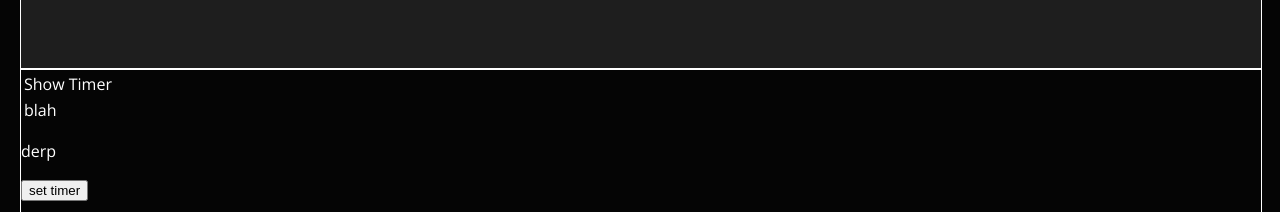
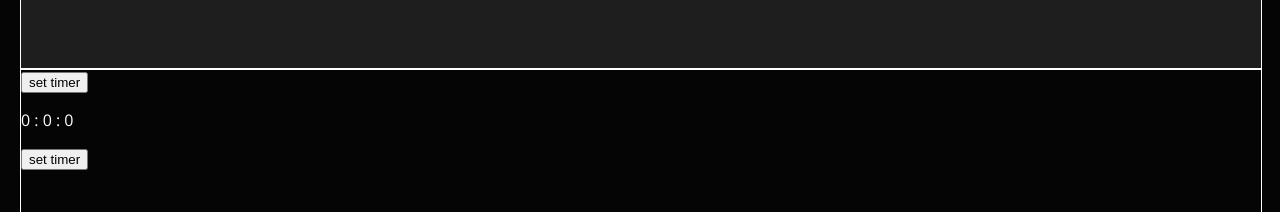
Before and after one commit to Andrew213455/CulinaryCaddy-frontend, a React (Create React App) app: page /steps/1 in a window 1280 px wide. Shown: the part 668-880 px from the top of the page. Built offline with nearby package versions, Linux system fonts and the light colour scheme; no server answers.

Commit message:
fix overwrite error

```diff
--- a/src/components/TimerCard.tsx
+++ b/src/components/TimerCard.tsx
@@ -1,42 +1,50 @@
-import { useState } from "react";
+import { useEffect, useState } from "react";
 import { Step } from "../models/Directions";
 import "./TimerCard.css";
-
 interface Props {
   step: Step;
 }
-
 const TimerCard = ({ step }: Props) => {
   const [hours, setHours] = useState(0);
   const [minutes, setMinutes] = useState(0);
   const [seconds, setSeconds] = useState(0);
+  const [trigger, setTrigger] = useState(false);
+  let interval: NodeJS.Timer | undefined;
   const getTime = () => {
     // const time = Date.parse(deadline) - Date.now();
   };
-
+  useEffect(() => {
+    if (trigger) {
+      interval = setInterval(() => {
+        setSeconds((prev) => prev + 1);
+      }, 1000);
+    } else {
+      clearInterval(interval);
+    }
+    return () => {
+      clearInterval(interval);
+    };
+  }, [trigger]);
+  if (seconds > 59) {
+    setSeconds(0);
+    setMinutes(minutes + 1);
+  }
   if (step?.length !== undefined) {
     console.log(step?.length.number);
   }
-
   return (
     <div className="TimerCard">
-      <table>
-        <thead>
-          <tr>
-            <td>
-              <span>Show Timer</span>
-            </td>
-          </tr>
-        </thead>
-        <tbody>
-          <tr>
-            <td>blah</td>
-          </tr>
-        </tbody>
-      </table>
-      {step?.length !== undefined ? <p>{step.length.number}</p> : <p>derp</p>}
+      <button className="start" onClick={() => setTrigger(true)}>
+        set timer
+      </button>
+      <div>
+        <p>
+          {" "}
+          {hours} : {minutes} : {seconds}
+        </p>
+      </div>
+      {/* {step?.length !== undefined ? <p>{step.length.number}</p> : <p>derp</p>} */}
     </div>
   );
 };
-
 export default TimerCard;
```
